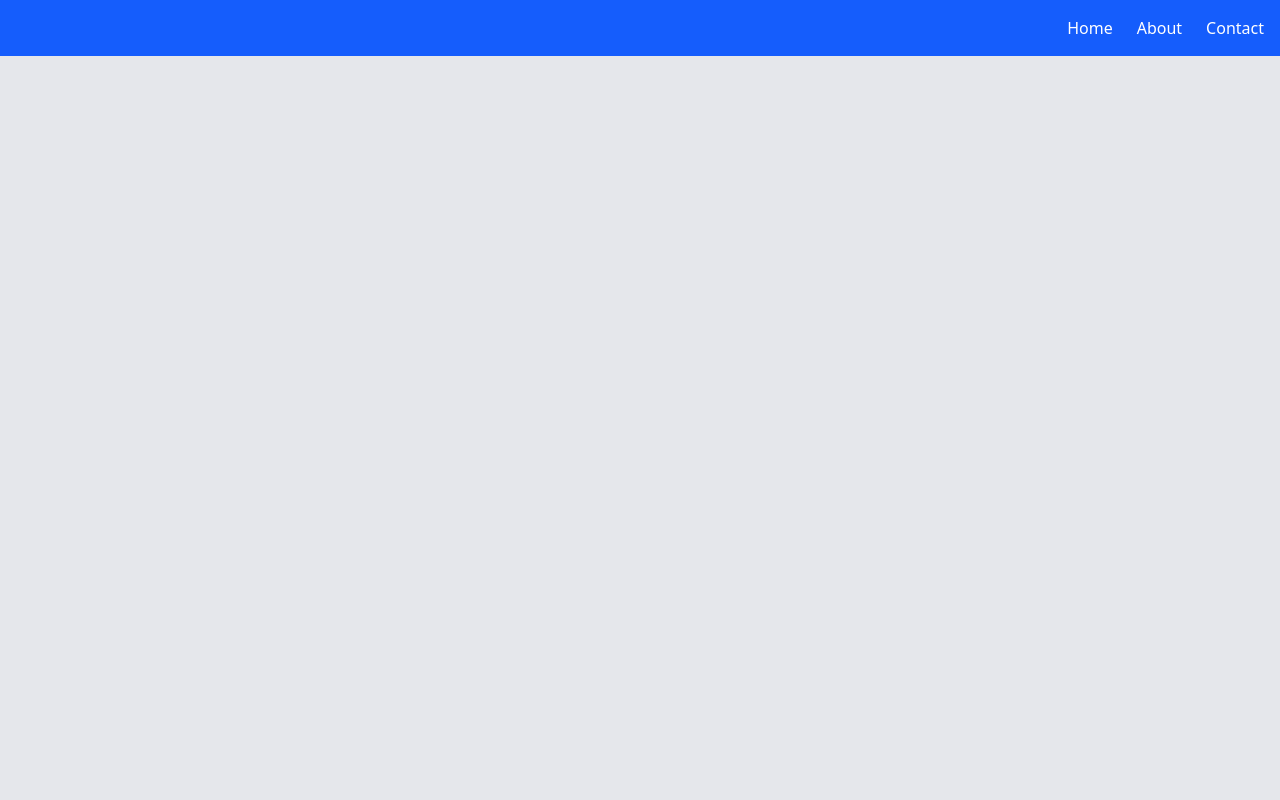
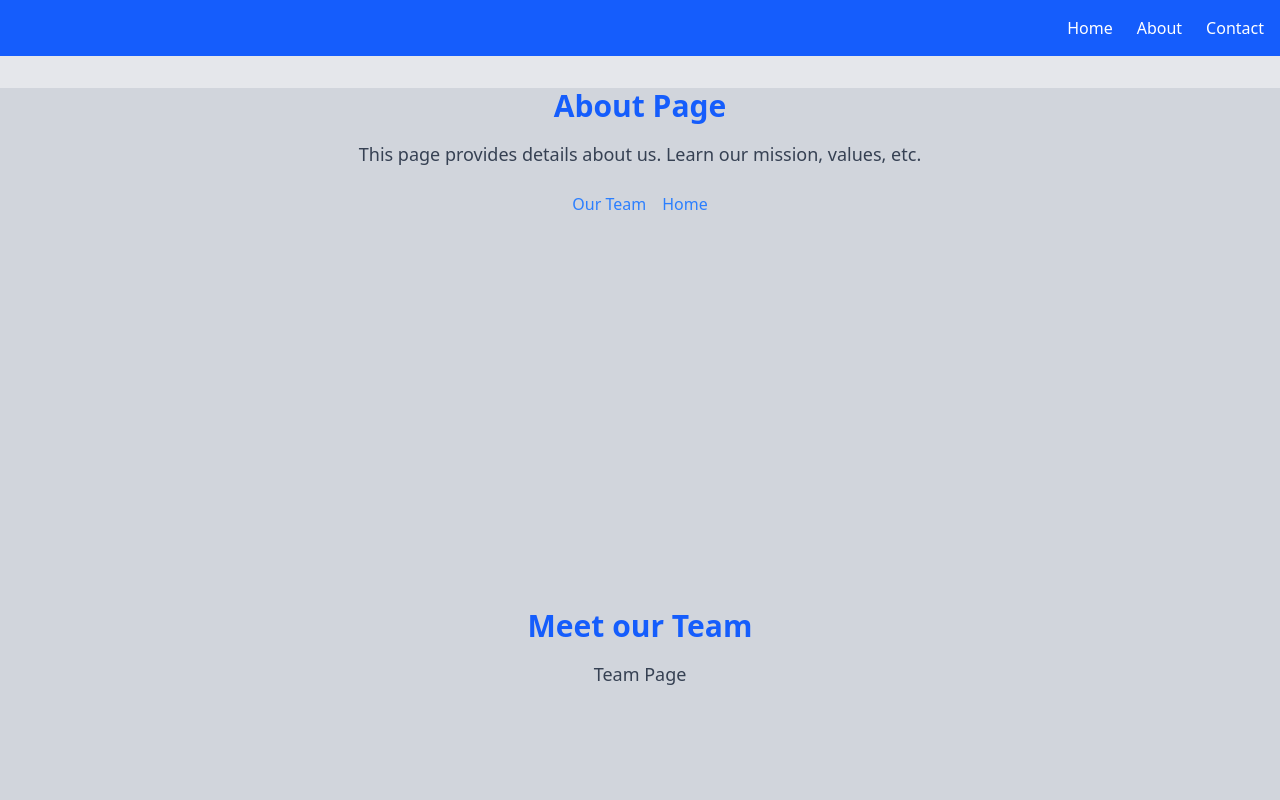
Before and after one commit to gjuanillo/react-refreshers, a React (Vite) app: page /about/team in a window 1280 px wide. Before the commit this address had no page. Shown: the top 800 px of the page. Built offline with nearby package versions, Linux system fonts and the light colour scheme.

Commit message:
Nested Route & 404

```diff
--- a/src/AboutRoute.tsx
+++ b/src/AboutRoute.tsx
@@ -1,8 +1,19 @@
+import { Link, Outlet } from "react-router-dom";
+
 function AboutRoute() {
     return (
         <div className="flex flex-col items-center justify-center min-h-screen bg-gray-300">
             <h2 className="text-3xl font-bold text-blue-600">About Page</h2>
             <p className="text-gray-700 mt-4 text-lg">This page provides details about us. Learn our mission, values, etc.</p>
+            <nav className="mt-6">
+                <ul className="flex space-x-4">
+                    <li><Link to="team" className="text-blue-500 hover:underline">Our Team</Link></li>
+                    <li><Link to="/" className="text-blue-500 hover:underline">Home</Link></li>
+                </ul>
+            </nav>
+            <div className="mt-8 w-full max-w-4xl">
+                <Outlet />
+            </div>
         </div>
     )
 }
--- a/src/App.tsx
+++ b/src/App.tsx
@@ -3,6 +3,8 @@ import { BrowserRouter as Router, Routes, Route, Link } from 'react-router-dom';
 import Home from './home';
 import AboutRoute from './AboutRoute';
 import ContactRoute from './ContactRoute';
+import Team from './Team';
+import NotFound from './NotFound';
 
 function App() {
     return (
@@ -21,8 +23,11 @@ function App() {
                 <div className='container mx-auto py-8'>
                     <Routes>
                         <Route path="/" element={<Home />} />
-                        <Route path="/about" element={<AboutRoute />} />
+                        <Route path="/about" element={<AboutRoute />}>
+                            <Route path="team" element={<Team />} />
+                        </Route>
                         <Route path="/contact" element={<ContactRoute />} />
+                        <Route path="*" element={<NotFound />} />
                     </Routes>
                 </div>
             </div>
--- /dev/null
+++ b/src/NotFound.tsx
@@ -0,0 +1,10 @@
+
+function NotFound() {
+    return (
+        <div className="flex flex-col items-center justify-center min-h-screen bg-gray-300">
+            <h2 className="text-3xl font-bold text-blue-600">404</h2>
+            <p className="text-gray-700 mt-4 text-lg">Page not Found</p>
+        </div>
+    )
+}
+export default NotFound;
--- /dev/null
+++ b/src/Team.tsx
@@ -0,0 +1,9 @@
+function Team() {
+    return (
+        <div className="flex flex-col items-center justify-center min-h-screen bg-gray-300">
+            <h2 className="text-3xl font-bold text-blue-600">Meet our Team</h2>
+            <p className="text-gray-700 mt-4 text-lg">Team Page</p>
+        </div>
+    )
+}
+export default Team;
```
